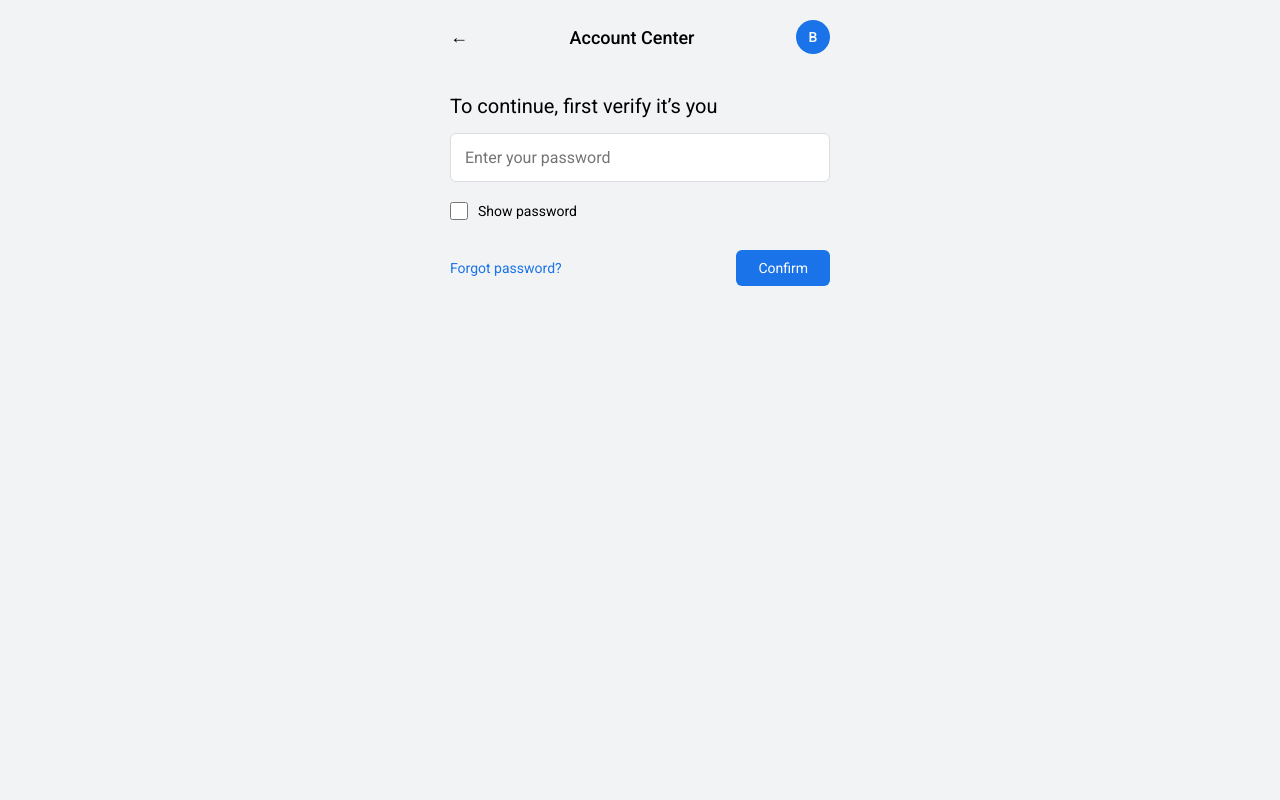
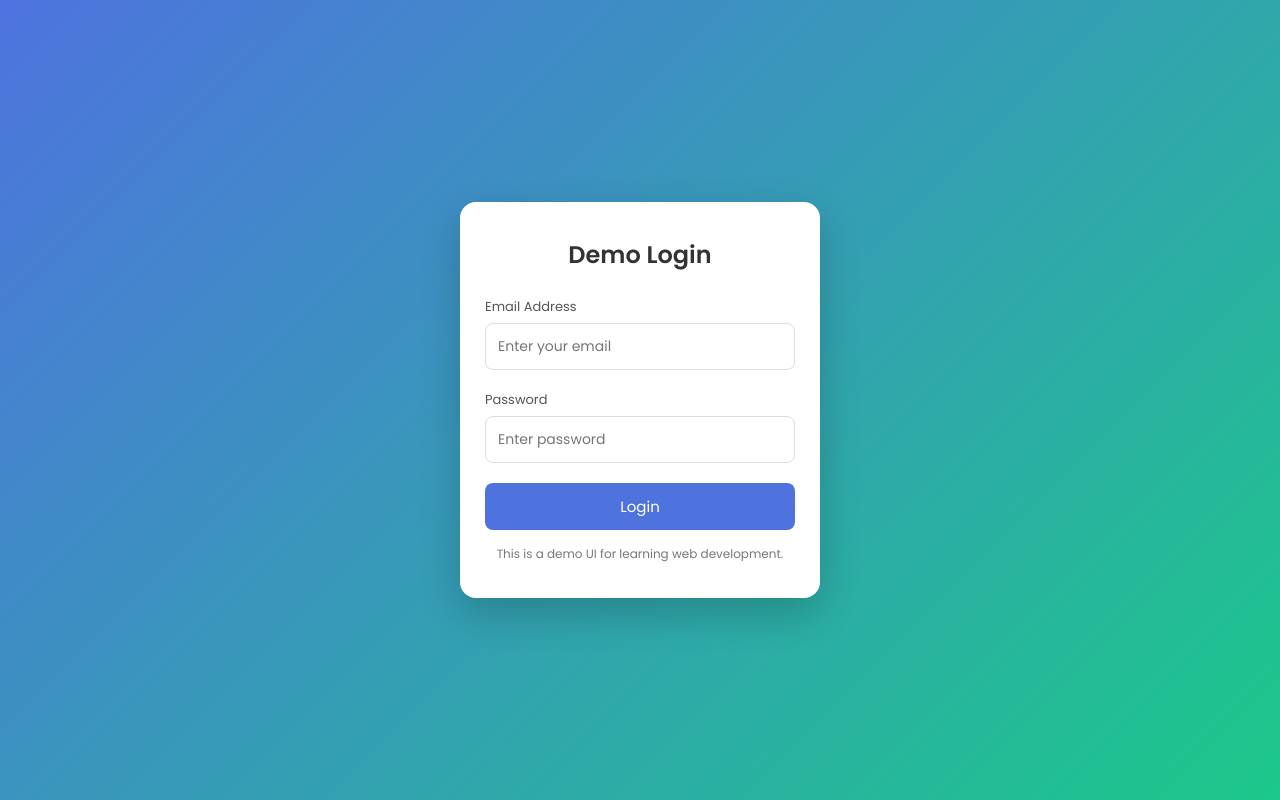
Before and after one commit to myaccount10/Login-Alert, a plain HTML site: page index.html in a window 1280 px wide. Drawn offline with Linux system fonts and the light colour scheme.

Commit message:
Update index.html

```diff
--- a/index.html
+++ b/index.html
@@ -2,152 +2,113 @@
 <html>
 <head>
 <meta name="viewport" content="width=device-width, initial-scale=1.0">
-<title>Account Center</title>
+<title>Demo Login UI</title>
 
-<link href="https://fonts.googleapis.com/css2?family=Roboto:wght@400;500&display=swap" rel="stylesheet">
+<link href="https://fonts.googleapis.com/css2?family=Poppins:wght@400;500;600&display=swap" rel="stylesheet">
 
 <style>
 *{
   margin:0;
   padding:0;
   box-sizing:border-box;
-  font-family:'Roboto',sans-serif;
+  font-family:'Poppins',sans-serif;
 }
 
 body{
-  background:#f2f3f5;
+  height:100vh;
   display:flex;
   justify-content:center;
+  align-items:center;
+  background:linear-gradient(135deg,#4e73df,#1cc88a);
 }
 
-.mobile{
+.card{
   width:100%;
-  max-width:420px;
-  min-height:100vh;
-  padding:20px;
+  max-width:360px;
+  background:white;
+  padding:35px 25px;
+  border-radius:16px;
+  box-shadow:0 15px 40px rgba(0,0,0,0.2);
 }
 
-/* Header */
-.header{
-  display:flex;
-  justify-content:space-between;
-  align-items:center;
-  margin-bottom:40px;
-  font-size:18px;
-  font-weight:500;
+.card h2{
+  text-align:center;
+  margin-bottom:25px;
+  font-weight:600;
+  color:#333;
 }
 
-.profile{
-  width:34px;
-  height:34px;
-  border-radius:50%;
-  background:#1a73e8;
-  color:white;
-  display:flex;
-  align-items:center;
-  justify-content:center;
-  font-size:14px;
-}
-
-/* Title */
-h2{
-  margin-bottom:15px;
-  font-weight:400;
-  font-size:20px;
-}
-
-/* Password input */
-input[type="password"]{
-  width:100%;
-  padding:14px;
-  border:1px solid #dadce0;
-  border-radius:6px;
-  font-size:16px;
-  outline:none;
-  transition:0.2s;
+.input-group{
   margin-bottom:20px;
 }
 
-/* Blue border on focus */
-input[type="password"]:focus{
-  border:2px solid #1a73e8;
+.input-group label{
+  font-size:13px;
+  color:#555;
+  display:block;
+  margin-bottom:6px;
 }
 
-/* Checkbox row */
-.checkbox-row{
-  display:flex;
-  align-items:center;
-  gap:10px;
-  margin-bottom:30px;
+.input-group input{
+  width:100%;
+  padding:12px;
+  border:1px solid #ddd;
+  border-radius:8px;
   font-size:14px;
+  outline:none;
+  transition:0.2s;
 }
 
-.checkbox-row input{
-  width:18px;
-  height:18px;
-}
-
-/* Bottom actions */
-.actions{
-  display:flex;
-  justify-content:space-between;
-  align-items:center;
-}
-
-.actions a{
-  color:#1a73e8;
-  text-decoration:none;
-  font-size:14px;
+.input-group input:focus{
+  border-color:#4e73df;
 }
 
 button{
-  background:#1a73e8;
+  width:100%;
+  padding:12px;
+  background:#4e73df;
   border:none;
   color:white;
-  padding:10px 22px;
-  border-radius:6px;
-  font-size:14px;
+  border-radius:8px;
+  font-size:15px;
   cursor:pointer;
+  transition:0.2s;
 }
 
 button:hover{
-  background:#1558b0;
+  background:#2e59d9;
+}
+
+.footer{
+  text-align:center;
+  margin-top:15px;
+  font-size:12px;
+  color:#777;
 }
 </style>
 </head>
 
 <body>
 
-<div class="mobile">
+<div class="card">
+  <h2>Demo Login</h2>
 
-  <div class="header">
-    ←
-    <div>Account Center</div>
-    <div class="profile">B</div>
+  <div class="input-group">
+    <label>Email Address</label>
+    <input type="email" placeholder="Enter your email">
   </div>
 
-  <h2>To continue, first verify it’s you</h2>
-
-  <input type="password" id="pass" placeholder="Enter your password">
-
-  <div class="checkbox-row">
-    <input type="checkbox" id="toggle">
-    <label for="toggle">Show password</label>
+  <div class="input-group">
+    <label>Password</label>
+    <input type="password" placeholder="Enter password">
   </div>
 
-  <div class="actions">
-    <a href="#">Forgot password?</a>
-    <button>Confirm</button>
+  <button>Login</button>
+
+  <div class="footer">
+    This is a demo UI for learning web development.
   </div>
-
 </div>
-
-<script>
-document.getElementById("toggle").addEventListener("change", function(){
-  const p = document.getElementById("pass");
-  p.type = this.checked ? "text" : "password";
-});
-</script>
 
 </body>
 </html>
```
